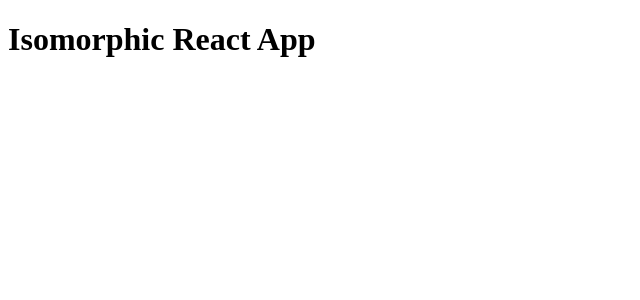
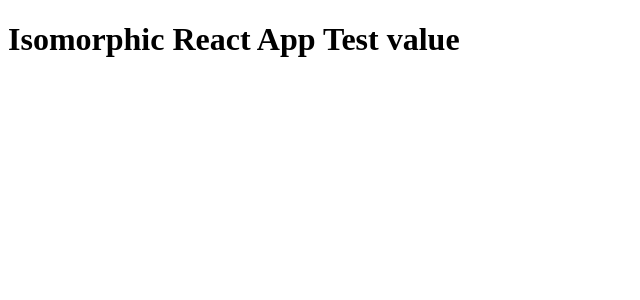
Before and after one commit to PyColors/isomorphic-boilerplate-redux-saga, a React app: page / in a window 1280 px wide. Shown: the top 300 px of the page, without its empty margins (0-640 px from the left). Built offline with nearby package versions, Linux system fonts and the light colour scheme.

Commit message:
Implementing Redux and React-Redux

```diff
--- a/src/App.jsx
+++ b/src/App.jsx
@@ -1,10 +1,16 @@
 import React from 'react';
 import { connect } from 'react-redux';
 
-const AppDisplay = () => (
+const AppDisplay = ({test}) => (
     <div>
-        <h1>Isomorphic React App</h1>
+        <h1>Isomorphic React App {test} </h1>
     </div>
 );
 
-export default AppDisplay;
+const mapStateToProps = (state, ownProps) => {
+    return {
+        ...state
+    }
+};
+
+export default connect(mapStateToProps)(AppDisplay);
--- /dev/null
+++ b/src/getStore.js
@@ -0,0 +1,9 @@
+import { createStore, combineReducers, applyMiddleware } from 'redux';
+import { identity } from 'lodash';
+
+export default function ( defaultState = {
+    test: "Test value"
+}) {
+    const store = createStore(identity, defaultState);
+    return store;
+};
--- a/src/index.jsx
+++ b/src/index.jsx
@@ -1,10 +1,16 @@
 import App from './App';
 import ReactDom from 'react-dom';
 import React from 'react';
+import getStore from './getStore';
+import { Provider } from 'react-redux';
+
+const store =  getStore();
 
 const render = (_App) => {
     ReactDom.render(
-        <_App />,
+        <Provider store={store}>
+            <_App />
+        </Provider>,
         document.getElementById('AppContainer')
     )
 };
```
